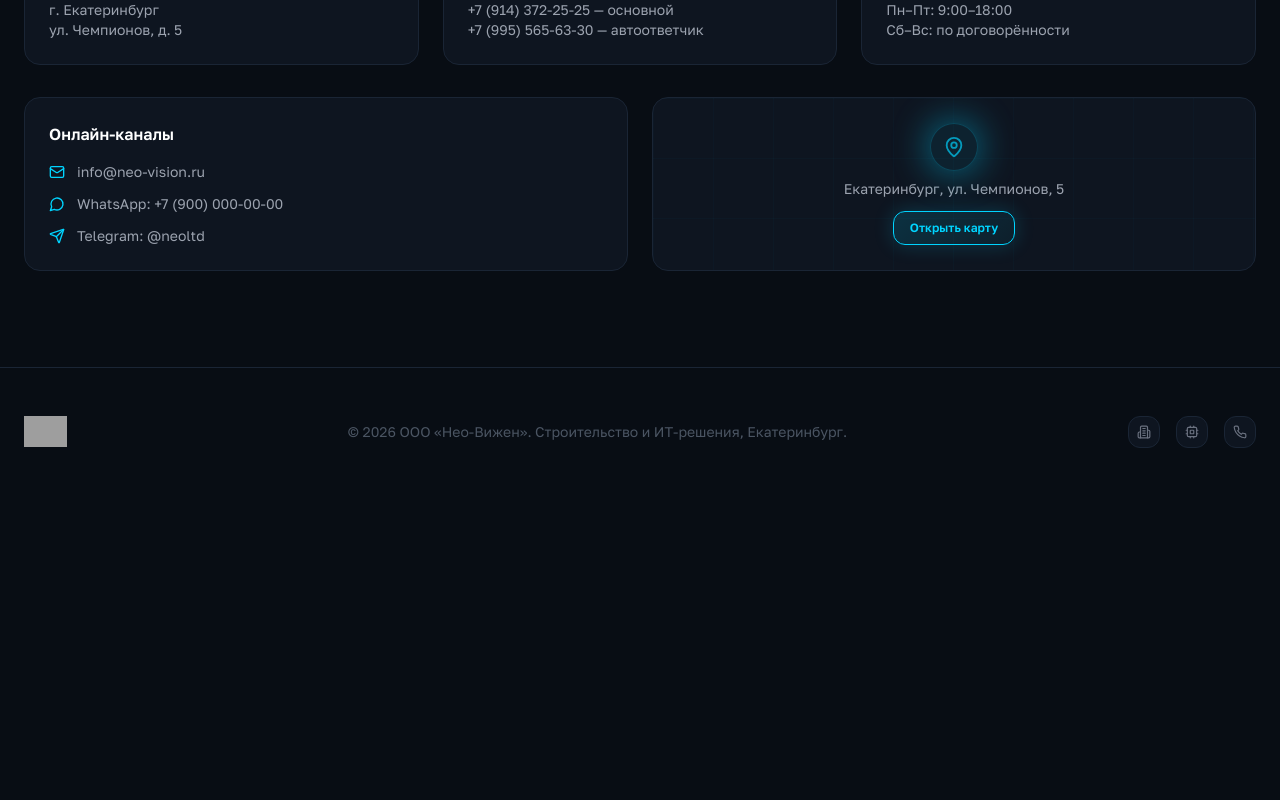
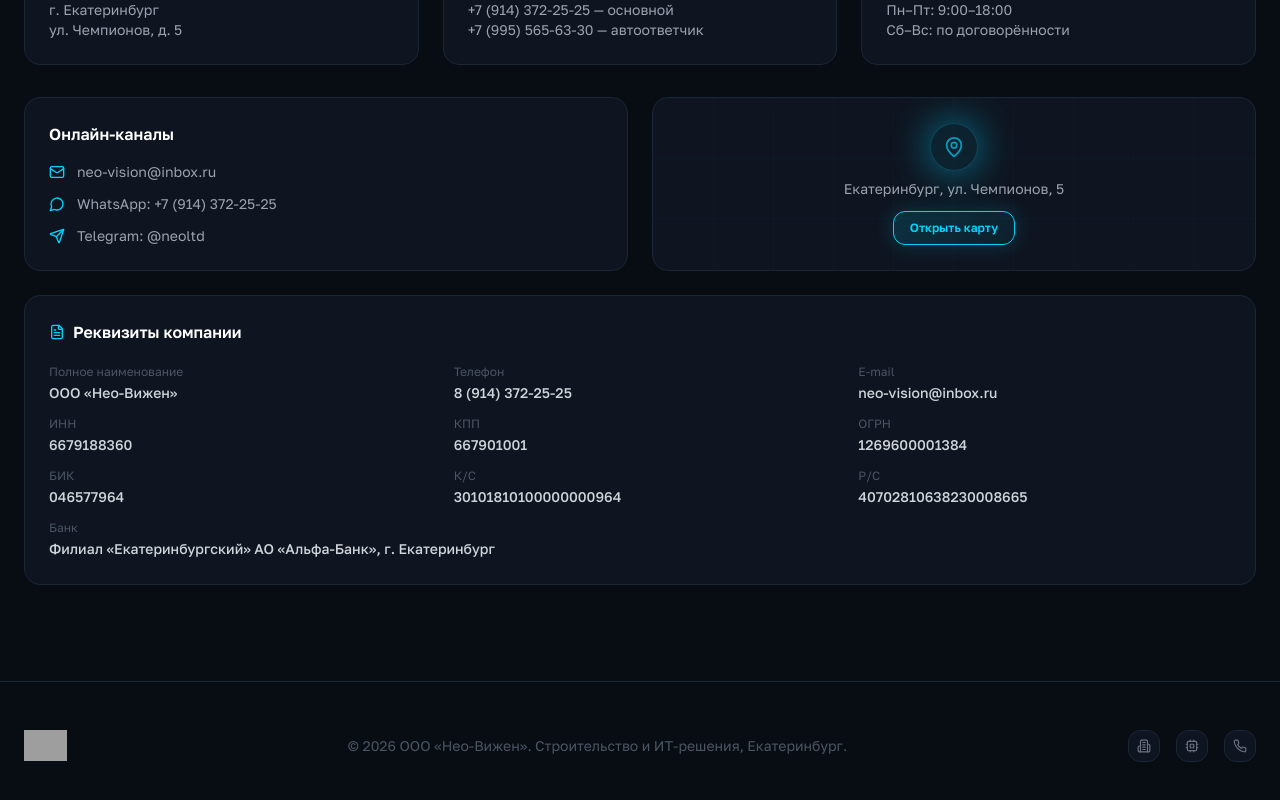
Before and after one commit to pr-poehali-dev/neo-vision-site, a React (Vite) app: page / in a window 1280 px wide. Shown: the part 10550-11350 px from the top of the page. Before the commit the page ends 11046 px from the top, so only its background shows below. Built offline with nearby package versions, Linux system fonts and the light colour scheme; grey boxes are pictures that could not be loaded.

Commit message:
feat: add company details

```diff
--- a/src/pages/Index.tsx
+++ b/src/pages/Index.tsx
@@ -930,8 +930,8 @@ function Contacts() {
             <h3 className="font-semibold text-white mb-4">Онлайн-каналы</h3>
             <div className="space-y-3">
               {[
-                { icon: "Mail", label: "info@neo-vision.ru" },
-                { icon: "MessageCircle", label: "WhatsApp: +7 (900) 000-00-00" },
+                { icon: "Mail", label: "neo-vision@inbox.ru" },
+                { icon: "MessageCircle", label: "WhatsApp: +7 (914) 372-25-25" },
                 { icon: "Send", label: "Telegram: @neoltd" },
               ].map((c) => (
                 <div key={c.label} className="flex items-center gap-3 text-gray-400 text-sm">
@@ -953,6 +953,33 @@ function Contacts() {
                 Открыть карту
               </a>
             </div>
+          </div>
+        </div>
+
+        {/* Реквизиты */}
+        <div className="mt-6 bg-dark-card rounded-2xl border border-dark-border p-6">
+          <h3 className="font-semibold text-white mb-5 flex items-center gap-2">
+            <Icon name="FileText" size={16} className="text-neon" />
+            Реквизиты компании
+          </h3>
+          <div className="grid sm:grid-cols-2 lg:grid-cols-3 gap-x-8 gap-y-3">
+            {[
+              { label: "Полное наименование", value: "ООО «Нео-Вижен»" },
+              { label: "Телефон", value: "8 (914) 372-25-25" },
+              { label: "E-mail", value: "neo-vision@inbox.ru" },
+              { label: "ИНН", value: "6679188360" },
+              { label: "КПП", value: "667901001" },
+              { label: "ОГРН", value: "1269600001384" },
+              { label: "БИК", value: "046577964" },
+              { label: "К/С", value: "30101810100000000964" },
+              { label: "Р/С", value: "40702810638230008665" },
+              { label: "Банк", value: "Филиал «Екатеринбургский» АО «Альфа-Банк», г. Екатеринбург", wide: true },
+            ].map((r) => (
+              <div key={r.label} className={(r as any).wide ? "sm:col-span-2 lg:col-span-3" : ""}>
+                <span className="text-gray-600 text-xs block">{r.label}</span>
+                <span className="text-gray-300 text-sm font-medium">{r.value}</span>
+              </div>
+            ))}
           </div>
         </div>
       </div>
```
